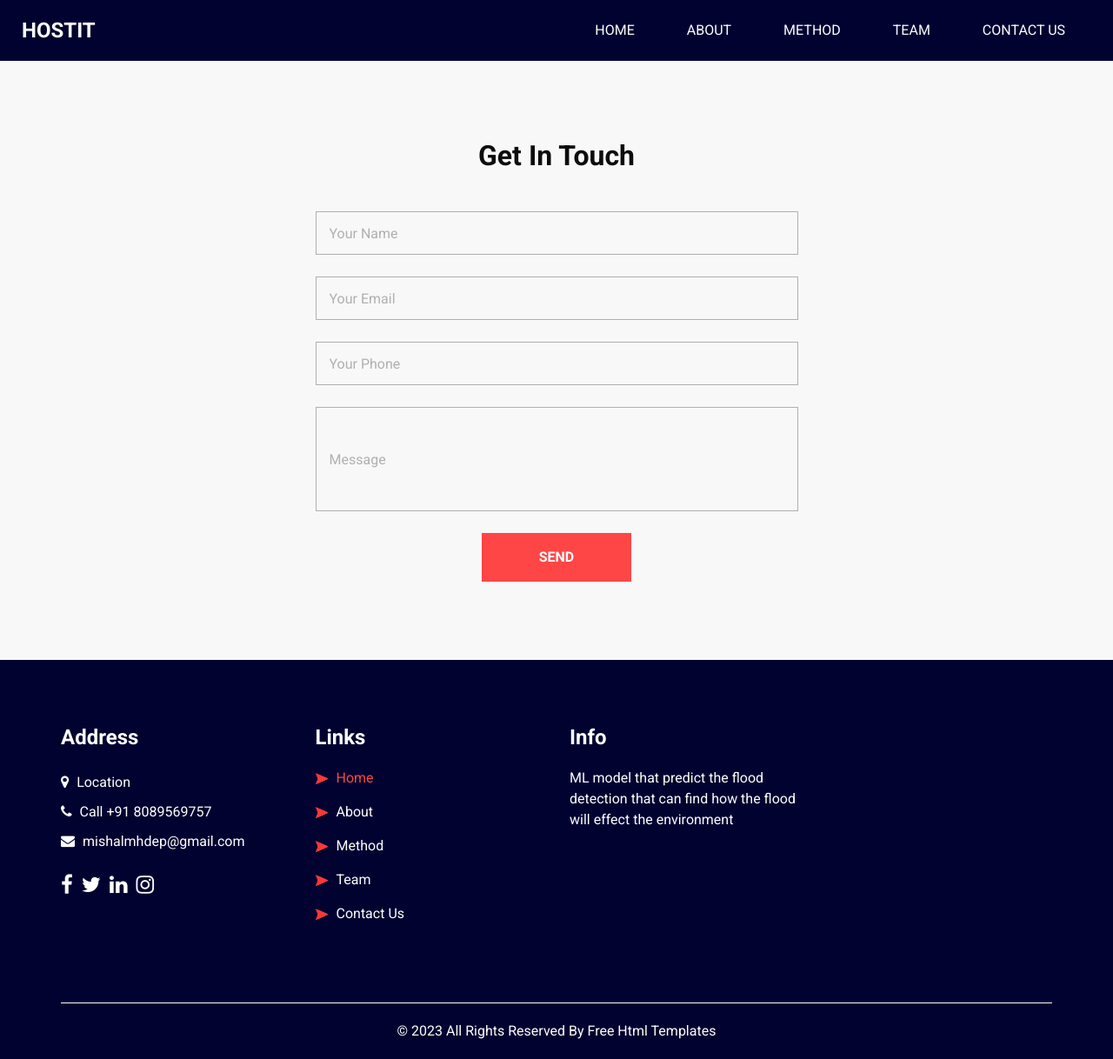
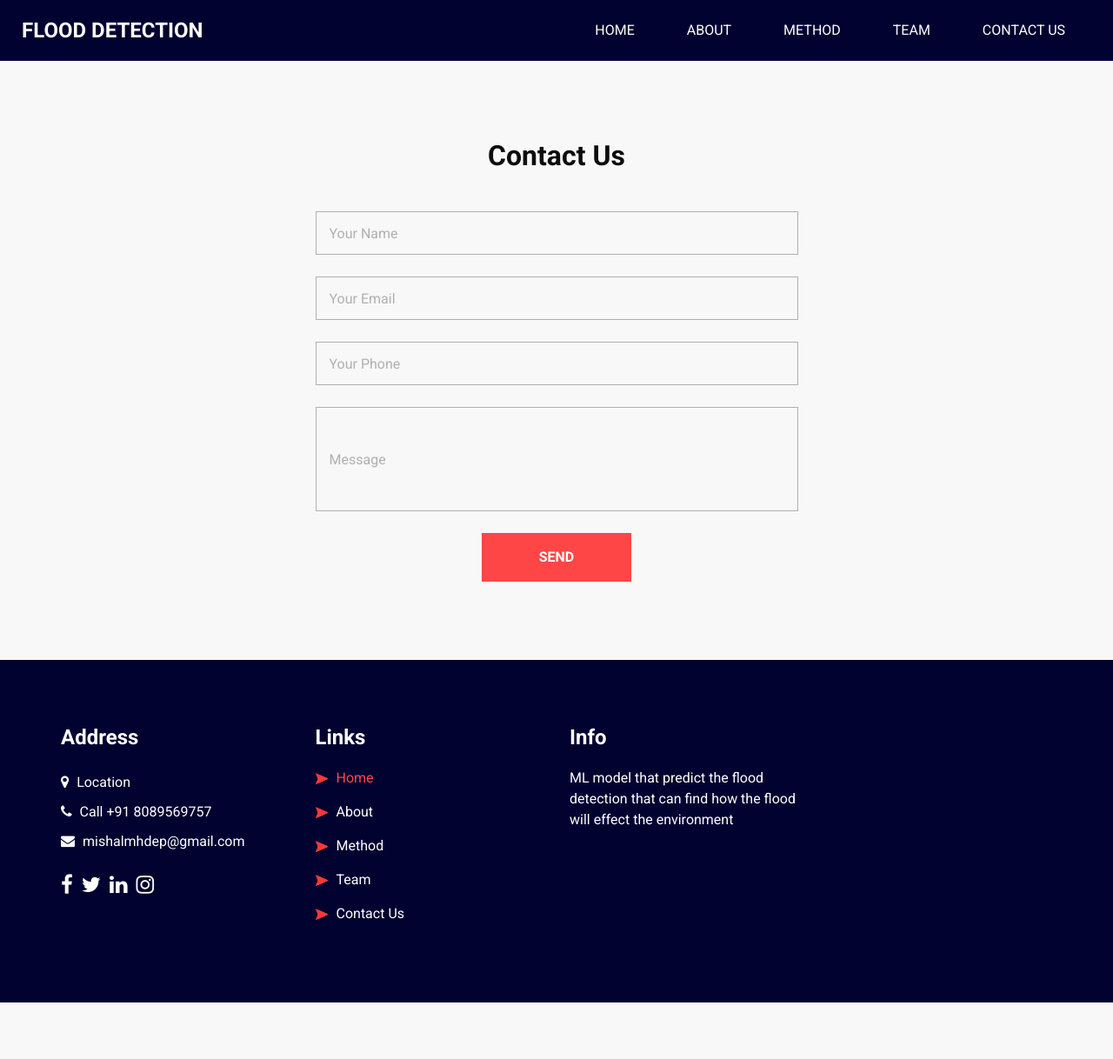
Before and after one commit to Mishal-Muhd/ewytthrjyo, a plain HTML site: page contact.html in a window 1280 px wide. Shown: the whole page at 87% size. After the commit the page ends 1153 px from the top, so only its background shows below. Drawn offline with Linux system fonts and the light colour scheme; a script that the page names is missing.

Commit message:
contact.html

```diff
--- a/contact.html
+++ b/contact.html
@@ -40,7 +40,7 @@
       <div class="container-fluid">
         <nav class="navbar navbar-expand-lg custom_nav-container ">
           <a class="navbar-brand" href="index.html">
-            <span>Hostit</span>
+            <span>Flood detection</span>
           </a>
 
           <button class="navbar-toggler" type="button" data-toggle="collapse" data-target="#navbarSupportedContent" aria-controls="navbarSupportedContent" aria-expanded="false" aria-label="Toggle navigation">
@@ -90,7 +90,7 @@
     <div class="container">
       <div class="heading_container heading_center">
         <h2>
-          Get In Touch
+          Contact Us
         </h2>
       </div>
       <div class="row">
@@ -226,14 +226,14 @@
 
 
   <!-- footer section -->
-  <footer class="footer_section">
+  <!--<footer class="footer_section">
     <div class="container">
       <p>
         &copy; <span id="displayYear"></span> All Rights Reserved By
         <a href="https://html.design/">Free Html Templates</a>
       </p>
     </div>
-  </footer>
+  </footer>-->
   <!-- footer section -->
 
   <!-- jQery -->
```
